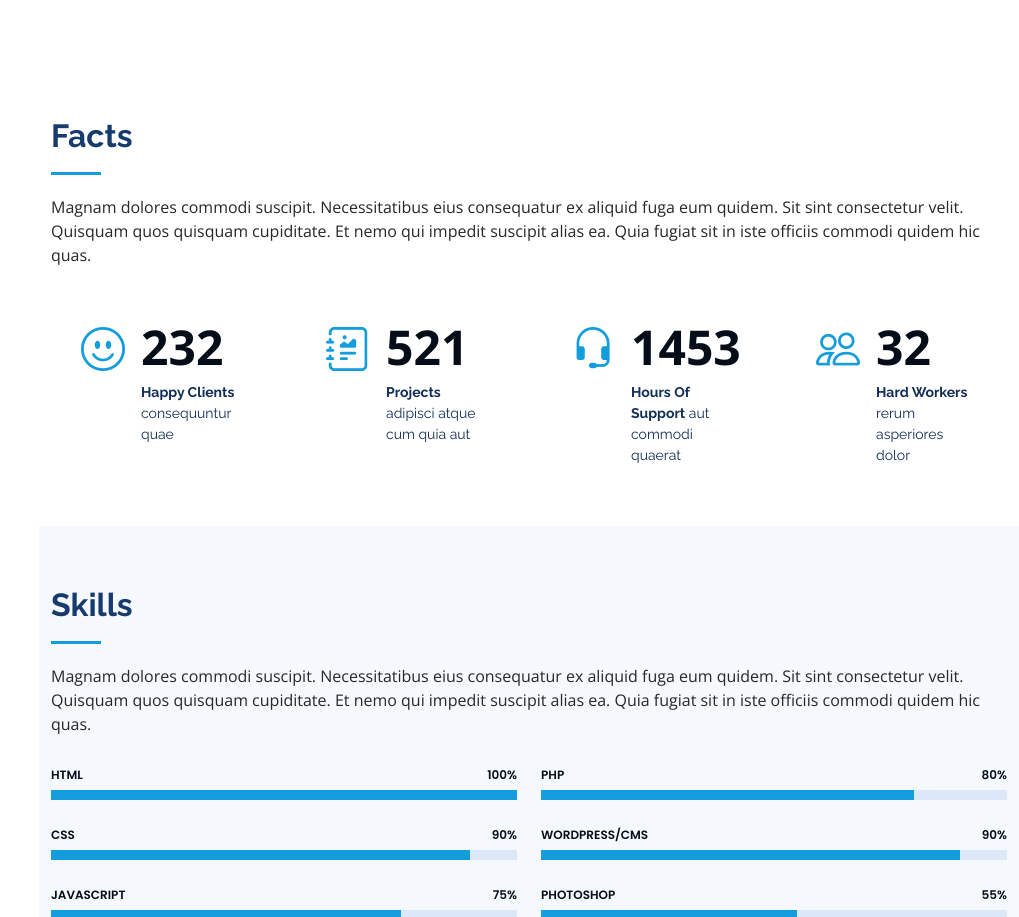
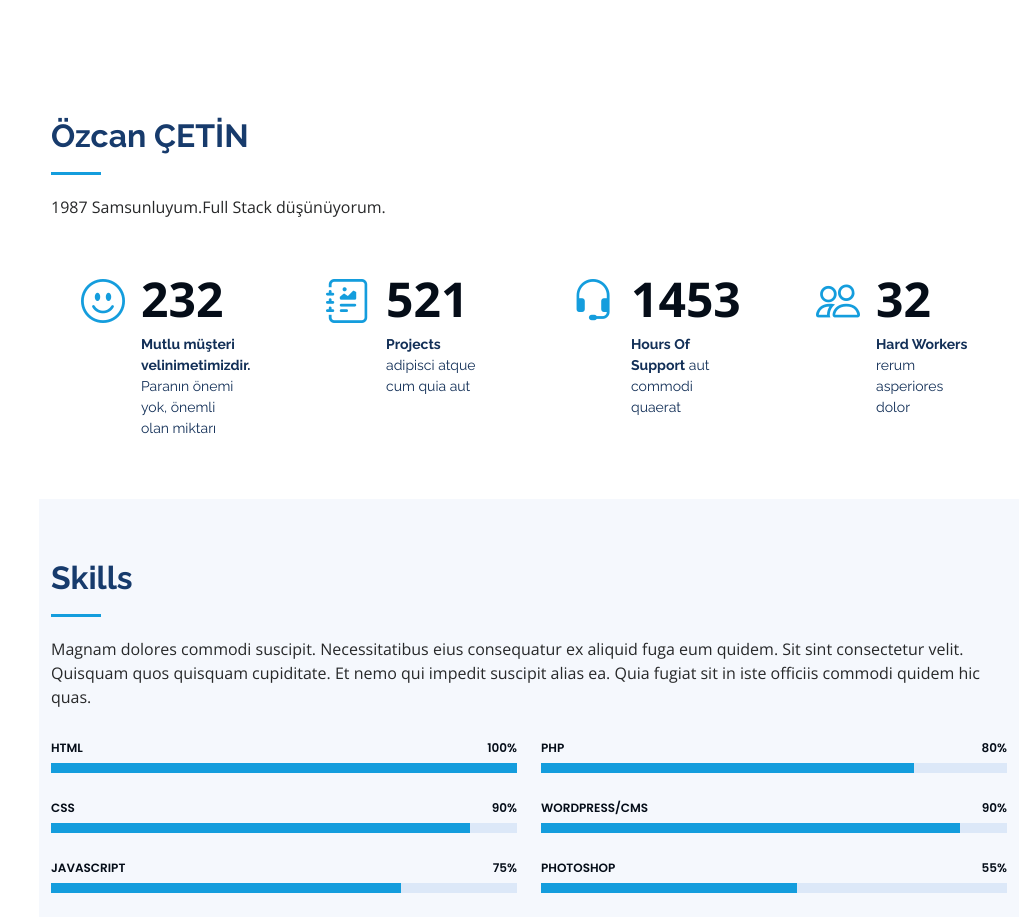
Before and after one commit to EyyupOrdueri/eyyupordueri.github.io, a plain HTML site: page index.html in a window 1280 px wide. Shown: the part 1395-2312 px from the top of the page, without its empty margins (261-1280 px from the left). Drawn offline with nearby package versions, Linux system fonts and the light colour scheme.

Commit message:
v2 updated

```diff
--- a/index.html
+++ b/index.html
@@ -131,8 +131,8 @@
       <div class="container">
 
         <div class="section-title">
-          <h2>Facts</h2>
-          <p>Magnam dolores commodi suscipit. Necessitatibus eius consequatur ex aliquid fuga eum quidem. Sit sint consectetur velit. Quisquam quos quisquam cupiditate. Et nemo qui impedit suscipit alias ea. Quia fugiat sit in iste officiis commodi quidem hic quas.</p>
+          <h2>Özcan ÇETİN</h2>
+          <p>1987 Samsunluyum.Full Stack düşünüyorum.</p>
         </div>
 
         <div class="row no-gutters">
@@ -141,7 +141,7 @@
             <div class="count-box">
               <i class="bi bi-emoji-smile"></i>
               <span data-purecounter-start="0" data-purecounter-end="232" data-purecounter-duration="1" class="purecounter"></span>
-              <p><strong>Happy Clients</strong> consequuntur quae</p>
+              <p><strong>Mutlu müşteri velinimetimizdir.</strong> Paranın önemi yok, önemli olan miktarı</p>
             </div>
           </div>
 
```
